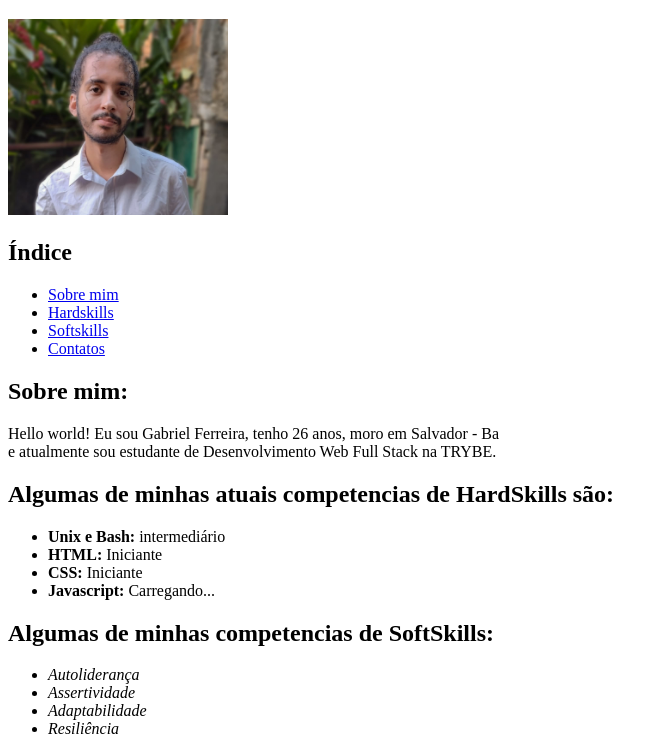
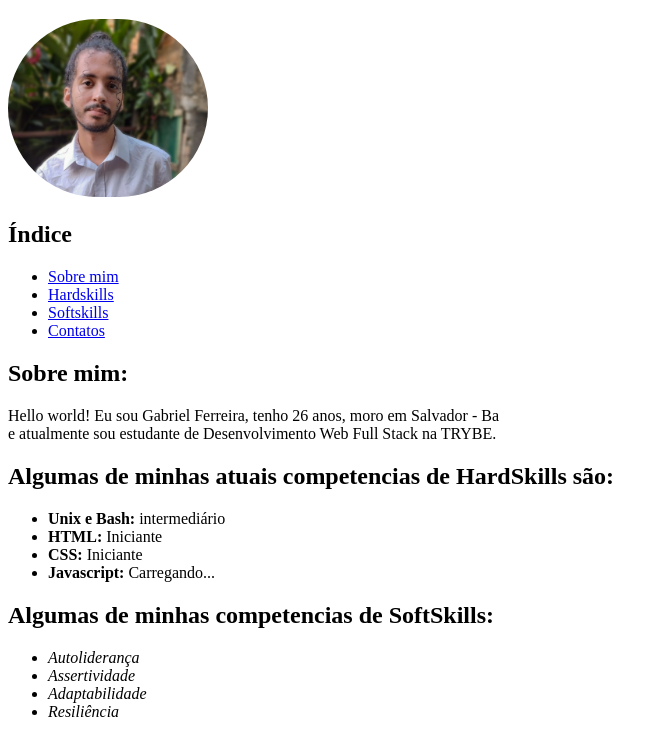
Before and after one commit to gabrielsfdev/gabrielsfdev.github.io, a plain HTML site: page index.html in a window 1280 px wide. Shown: the part 61-799 px from the top of the page, without its empty margins (0-667 px from the left). Drawn offline with Linux system fonts and the light colour scheme.

Commit message:
mudança no tamanho e borda da foto profile

```diff
--- a/index.css
+++ b/index.css
@@ -1,3 +1,7 @@
 .logo {
     height: 25px;
 }
+#profileimg {
+    border-radius: 100px;
+    width: 200px;
+}
--- a/index.html
+++ b/index.html
@@ -11,7 +11,7 @@
     <header>
         <h1 id="perf">Gabriel da Silva Ferreira</h1>
     </header>
-    <img src="perfprof2.jpeg" alt="Foto perfil Gabriel" width="220px" >
+    <img id="profileimg" src="perfprof2.jpeg" alt="Foto perfil Gabriel" width="220px" >
     <h2>Índice</h2>
         <ul><li><a href="#sobremim"> Sobre mim</a></li>
             <li><a href="#hardskills"> Hardskills</a></li>
```
